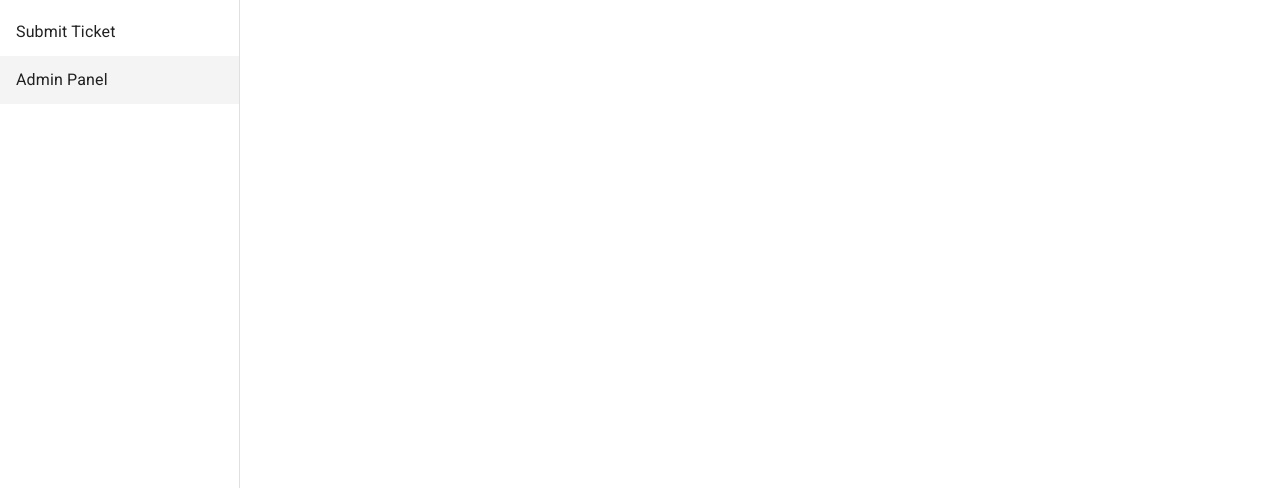
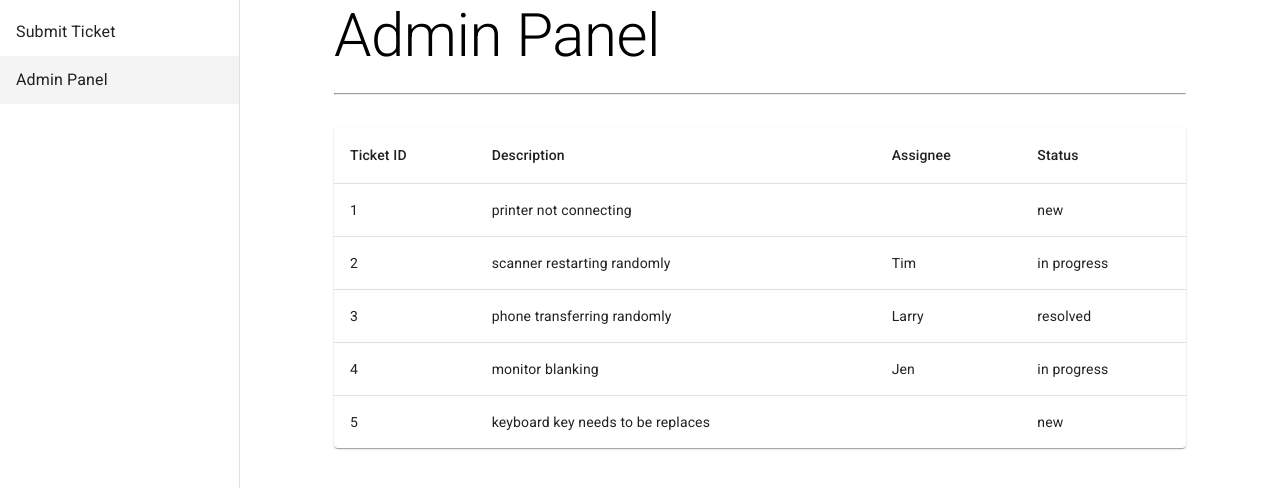
Before and after one commit to lf-hernandez/zealthy-help-desk-tms, a React (Vite) app in the folder frontend/: page / in a window 1280 px wide. Both pictures are taken after a click on the item "Admin Panel". Shown: the top 488 px of the page. Built offline with nearby package versions, Linux system fonts and the light colour scheme.

Commit message:
Scaffold admin panel ticket table

```diff
--- a/frontend/src/AdminPanel.tsx
+++ b/frontend/src/AdminPanel.tsx
@@ -1,3 +1,60 @@
+import {
+    Paper,
+    Table,
+    TableBody,
+    TableCell,
+    TableContainer,
+    TableHead,
+    TableRow,
+    Typography,
+} from '@mui/material';
+
 export const AdminPanel = () => {
-    return <></>;
+    function createData(ticketId: string, description: string, assignee: string, status: string) {
+        return { ticketId, description, assignee, status };
+    }
+
+    const rows = [
+        createData('1', 'printer not connecting', '', 'new'),
+        createData('2', 'scanner restarting randomly', 'Tim', 'in progress'),
+        createData('3', 'phone transferring randomly', 'Larry', 'resolved'),
+        createData('4', 'monitor blanking', 'Jen', 'in progress'),
+        createData('5', 'keyboard key needs to be replaces', '', 'new'),
+    ];
+    return (
+        <>
+            <Typography variant="h2" gutterBottom>
+                Admin Panel
+            </Typography>
+            <hr />
+            <br />
+            <TableContainer component={Paper}>
+                <Table sx={{ minWidth: 650 }} aria-label="simple table">
+                    <TableHead>
+                        <TableRow>
+                            <TableCell>Ticket ID</TableCell>
+                            <TableCell align="left">Description</TableCell>
+                            <TableCell align="left">Assignee</TableCell>
+                            <TableCell align="left">Status</TableCell>
+                        </TableRow>
+                    </TableHead>
+                    <TableBody>
+                        {rows.map((row) => (
+                            <TableRow
+                                key={row.ticketId}
+                                sx={{ '&:last-child td, &:last-child th': { border: 0 } }}
+                            >
+                                <TableCell component="th" scope="row">
+                                    {row.ticketId}
+                                </TableCell>
+                                <TableCell align="left">{row.description}</TableCell>
+                                <TableCell align="left">{row.assignee}</TableCell>
+                                <TableCell align="left">{row.status}</TableCell>
+                            </TableRow>
+                        ))}
+                    </TableBody>
+                </Table>
+            </TableContainer>
+        </>
+    );
 };
```
